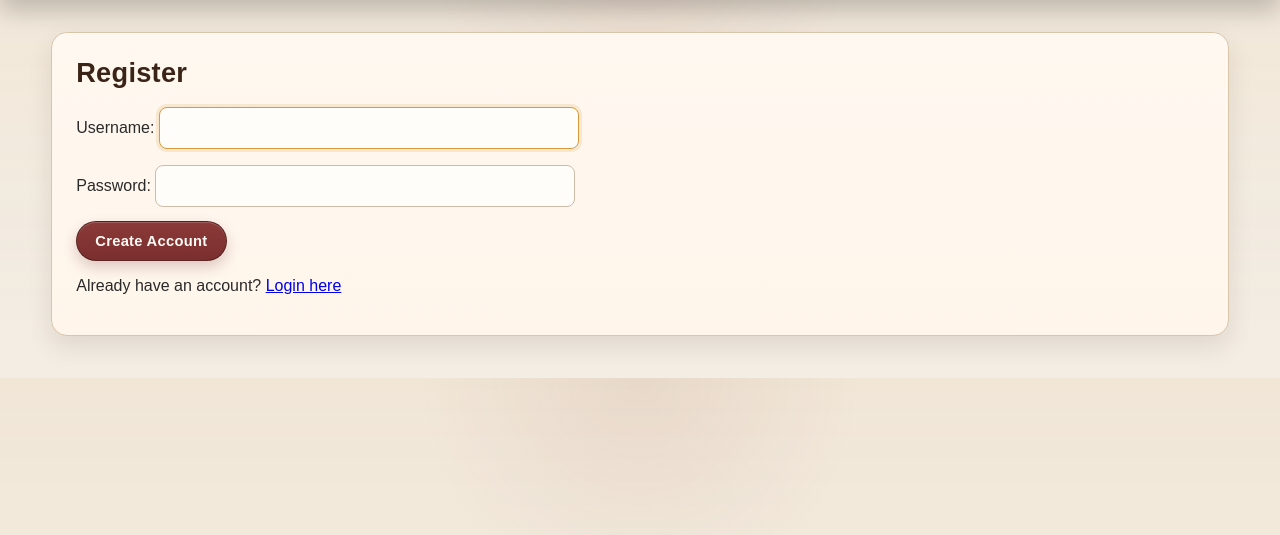
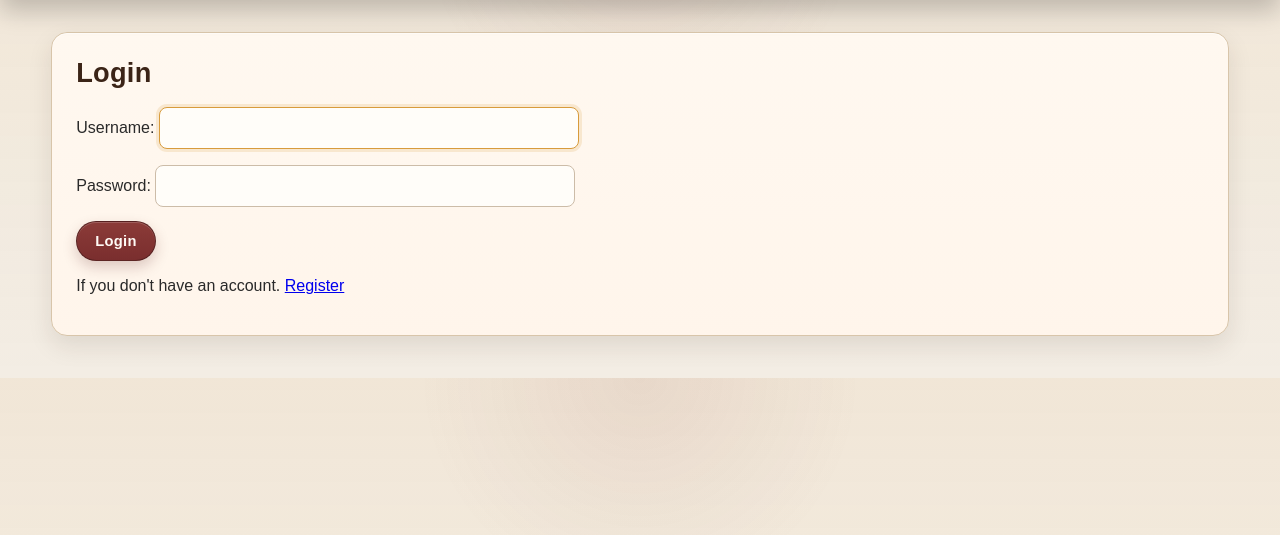
Before and after one commit to lqye0107-svg/attack-on-pizza, a Django app: page /login/ in a window 1280 px wide. Shown: the part 83-618 px from the top of the page. Run offline with Django 5.2, Linux system fonts and the light colour scheme.

Commit message:
Fix wrong text and link

```diff
--- a/core/templates/core/login.html
+++ b/core/templates/core/login.html
@@ -4,17 +4,17 @@
 
 {% block content %}
     <div class="card">
-        <h1 class="page-title">Register</h1>
+        <h1 class="page-title">Login</h1>
 
         <form method="post">
             {% csrf_token %}
             {{ form.as_p }}
-            <button class="button" type="submit">Create Account</button>
+            <button class="button" type="submit">Login</button>
         </form>
 
         <p style="margin-top: 16px;">
-            Already have an account?
-            <a href="{% url 'login' %}">Login here</a>
+            If you don't have an account.
+            <a href="{% url 'register' %}">Register</a>
         </p>
     </div>
 {% endblock %}
```
